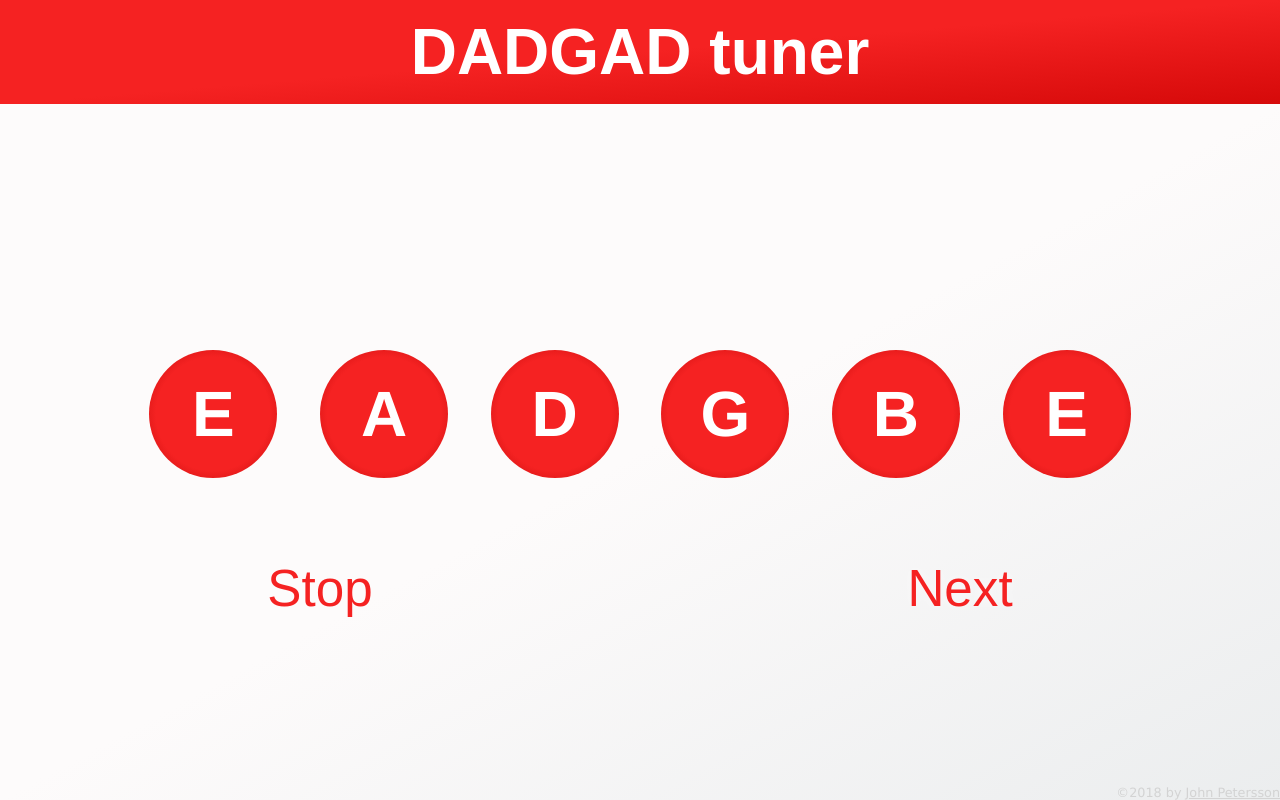
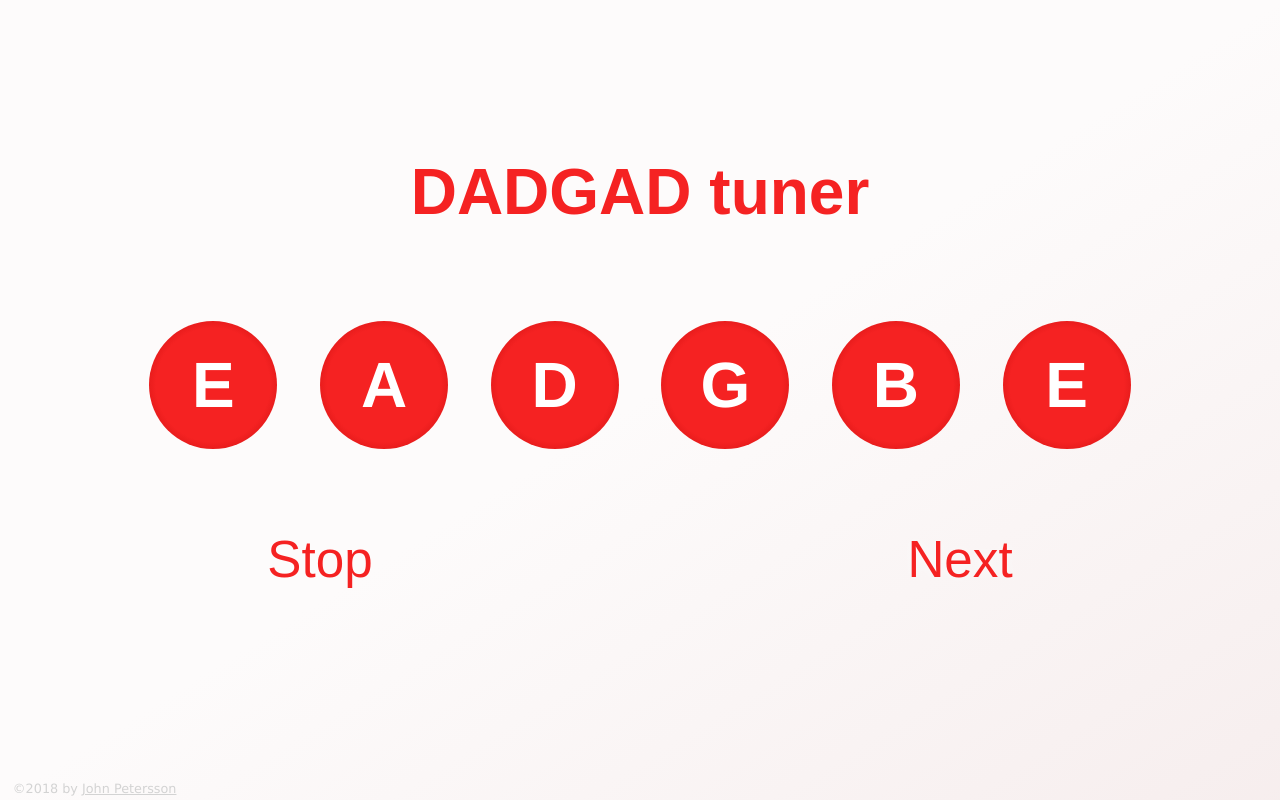
Before and after one commit to Jttpo2/dadgad-tuner, a React (Create React App) app: page / in a window 1280 px wide. Built offline with nearby package versions, Linux system fonts and the light colour scheme.

Commit message:
Header redesign. Color managment refactored for prototyping.

```diff
--- a/src/App.js
+++ b/src/App.js
@@ -3,6 +3,7 @@ import React, { Component } from 'react';
 import { StyleRoot } from 'radium';
 
 import Constants from './Constants.js';
+import MediaQueries from './MediaQueries.js';
 import Colors from './Colors.js';
 import InstrumentString from './InstrumentString.js';
 import Note from './Note.js';
@@ -46,26 +47,37 @@ const styles = {
     height: '100%',
     display: 'flex',
     justifyContent: 'center',
-    flexFlow: 'column'
+    flexFlow: 'column',
+    background: 'linear-gradient(to bottom right, ' + Colors.background1  + ' ' + Colors.bg1GradientPercentage + ', ' + Colors.background2 + ')',
   },
   header: {
+    position: 'relative',
+    top: '5vh',
+
     background: 'linear-gradient(to bottom right, ' + Colors.headerColor1  + ' ' + Colors.headerGradientPercentage + ', ' + Colors.headerColor2 + ')',
-    flex: 0.15,
-    minHeight: '50px',
+    // flex: 0.15,
+    // minHeight: '50px',
     color: Colors.headerTextColor,
 
     display: 'flex',
     flexFlow: 'column',
     justifyContent: 'center',
-    alignItems: 'center'
+    alignItems: 'center',
+    [MediaQueries.portrait]: {
+    },
+    [MediaQueries.landscape]: {
+      top: '14vh',
+    }
+
   },
   title: {
     fontSize: Constants.headerFontSize
   },
   copyright: {
     position: 'absolute',
-    bottom: 0,
-    right: 0,
+    bottom: '0.3em',
+    left: '1em',
+    // right: 0,
     color: Colors.copyright,
     fontSize: Constants.copyrightFontSize,
     fontFamily: Constants.copyrightFont
--- a/src/Colors.js
+++ b/src/Colors.js
@@ -42,27 +42,67 @@ let usedGradient = gradients.cloudyKnoxville;
 // let usedGradient = gradients.passion;
 // let usedGradient = gradients.none;
 
-const base = {
-  primaryColor: '#f52222',
-  textLight: '#ffffff'
-  //     // #cc1111
-  //     // #f55555,
+const original = {
+  background: '#fdfbfb',
+  primary: '#f52222',
+  secondary: '#f52222',
+  textLight: 'white'
 }
 
+const sharpAndModern = {
+  background: '#fdfbfb',
+  primary: '#3cc47c',
+  secondary: '#1e392a',
+  tertiary: '#828081',
+  accent: '#e9c893',
+  textLight: 'white'
+}
+
+const retro = {
+  // background: '#fdfbfb',
+  background: '#fedc3d',
+  primary: '#000000',
+  secondary: '#01abaa',
+  tertiary: '#fea680',
+  textLight: 'white'
+}
+
+const tropicalTones = {
+  background: '#eab126',
+  primary: '#f24c4e',
+  secondary: '#1fb58f',
+  tertiary: '1b7b34',
+  accent: '',
+  textLight: 'white'
+}
+
+const modernMinimal = {
+  background: '#eddbcd',
+  primary: '#c06014',
+  secondary: '#000000',
+  tertiary: '#cdcdcd',
+  accent: '',
+  textLight: 'white'
+}
+
+const base = original;
+
 const Colors = {
-  primaryColor: base.primaryColor,
-  headerColor1: base.primaryColor,
-  headerColor2: Color(base.primaryColor).darken(0.2),
+  primaryColor: base.primary,
+  // headerColor1: base.secondary,
+  // headerColor2: Color(base.secondary).darken(0.2),
+  headerColor1: 'none',
+  headerColor2: 'none',
   headerGradientPercentage: '50%',
-  headerTextColor: base.textLight,
-  stringButtonColor1: base.primaryColor,
-  stringButtonColor2: Color(base.primaryColor).darken(0.3),
+  headerTextColor: base.primary,
+  stringButtonColor1: base.primary,
+  stringButtonColor2: Color(base.primary).darken(0.3),
   stringButtonGradientPercentage: '63%',
   stringButtonText: base.textLight,
-  background1: usedGradient.col1,
-  background2: usedGradient.col2,
+  background1: base.background,
+  background2: Color(base.background).darken(0.04),
   bg1GradientPercentage: '50%',
-  controlButtonTextColor: base.primaryColor,
+  controlButtonTextColor: base.primary,
   adBackground: '#f0f0f0cc',
   adText: 'lightgrey',
   copyright: 'lightGrey'
--- a/src/Tuner.js
+++ b/src/Tuner.js
@@ -105,13 +105,13 @@ class Tuner extends Component {
     }
   }
 
-  const goldenRatioAdAdjustment = 7;
+  const goldenRatioAdAdjustment = 0; // Offset to position row of string buttons nicely (in landscape) when ads are added in bottom of window
   const ctrlButtonTextOffset = 5;
 
   const styles = {
     container: {
       // background: 'yellow',
-      background: 'linear-gradient(to bottom right, ' + Colors.background1  + ' ' + Colors.bg1GradientPercentage + ', ' + Colors.background2 + ')',
+        // background: 'linear-gradient(to bottom right, ' + Colors.background1  + ' ' + Colors.bg1GradientPercentage + ', ' + Colors.background2 + ')',
       position: 'relative',
       height: '100%',
       display: 'flex',
```
